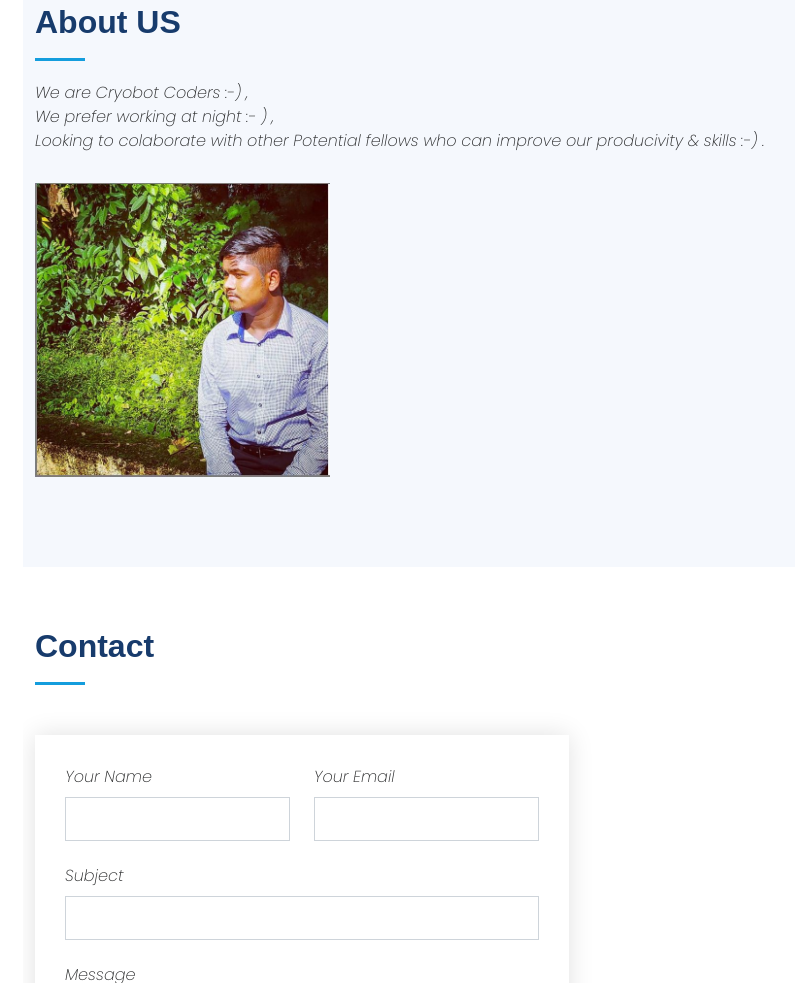
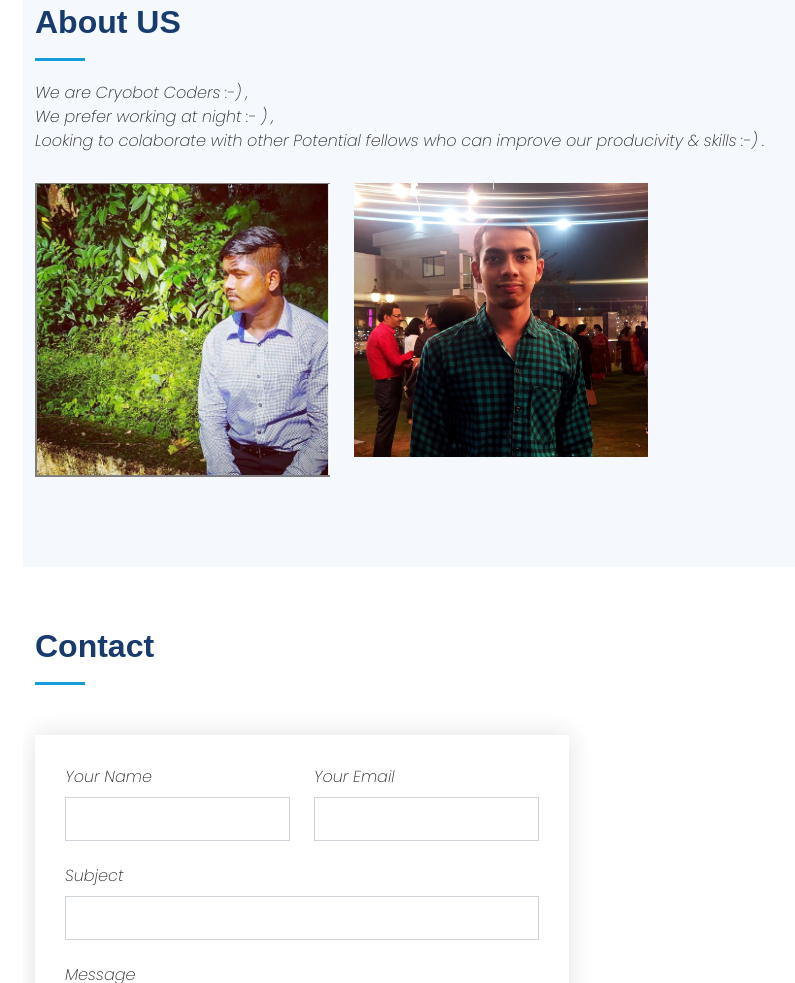
Before and after one commit to tymsai/Hack, a plain HTML site: page index.html in a window 1280 px wide. Shown: the part 1308-2291 px from the top of the page, without its empty margins (289-1084 px from the left). Drawn offline with Linux system fonts and the light colour scheme; the site is published under a folder, as on GitHub Pages, so addresses that start at the root find nothing.

Commit message:
Update index.html

```diff
--- a/index.html
+++ b/index.html
@@ -129,7 +129,7 @@
 
           <div class="col-lg-4 col-md-6 portfolio-item filter-web">
             <div class="portfolio-wrap">
-              <img src="/images/linkedin Profile.jpg" class="img-fluid" alt="">
+              <img src="images/linkedin Profile.jpg" class="img-fluid" alt="">
               <div class="portfolio-links">
 
                 <a href="https://www.linkedin.com/in/t-y-m-sai-4ab087203/" title="More Details"><i class="bx bx-link"></i></a>
```
